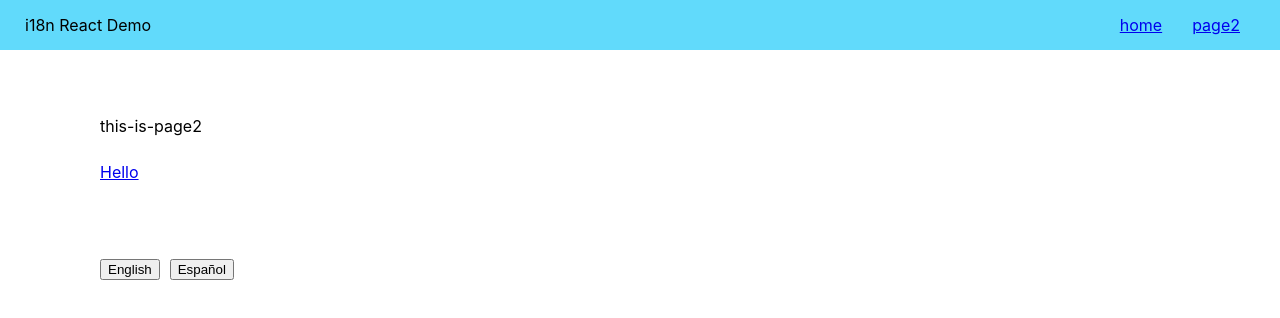
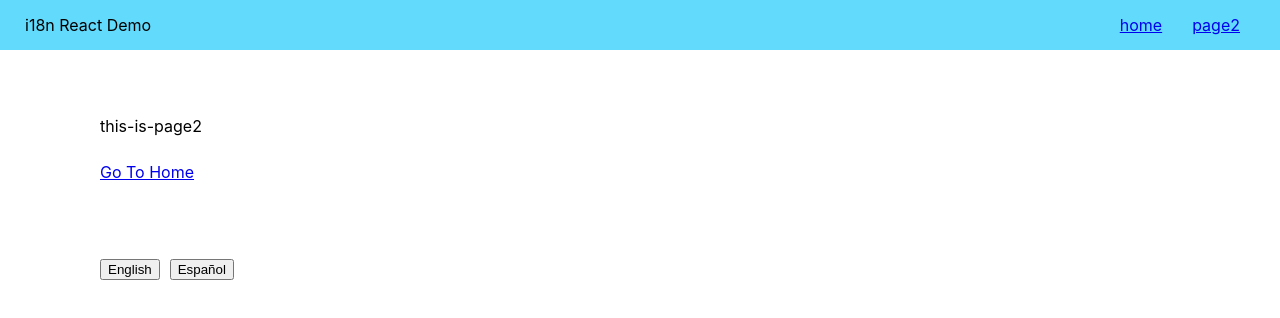
Before and after one commit to jagadhis/i18next-react, a React (Create React App) app: page /page2 in a window 1280 px wide. Shown: the top 318 px of the page. Built offline with nearby package versions, Linux system fonts and the light colour scheme.

Commit message:
Translation working

```diff
--- a/src/Page2.js
+++ b/src/Page2.js
@@ -13,7 +13,7 @@
 
       <p>
         <Trans i18nKey='go-to-home' t={t}>
-          <Link to='/'>Hello</Link>
+          <Link to='/'>Go To Home</Link>
         </Trans>
       </p>
     </div>
```
